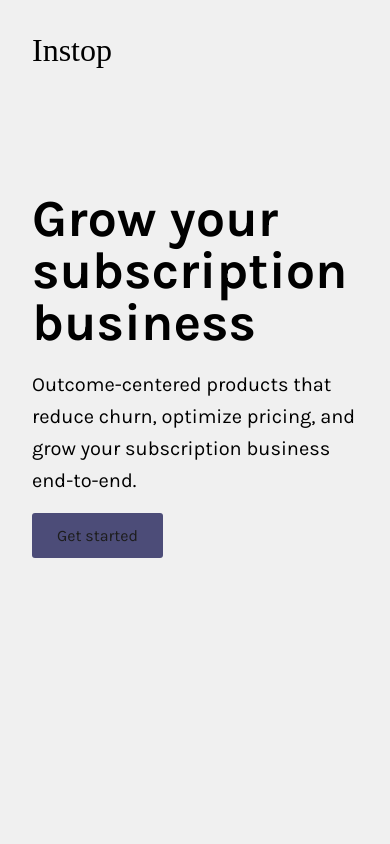
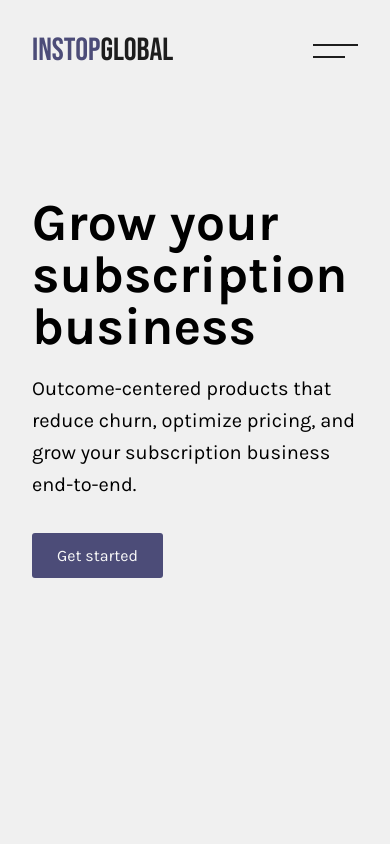
Before and after one commit to AustinMusiku/SaasSite, a website: page index.html in a window 390 px wide. Shown: the top 844 px of the page. Drawn offline with nearby package versions, Linux system fonts and the light colour scheme.

Commit message:
mobile nav

```diff
--- a/index.html
+++ b/index.html
@@ -14,7 +14,7 @@
         <div class="grid">
             <nav>
                 <div class="logo">
-                    <span>Instop</span>
+                    <span>Instop</span><span class="serverless">global</span>
                 </div>
                 <ul class="nav-links">
                     <li class="nav-link"><a class="nav-link-section" href="">Home</a></li>
@@ -23,6 +23,10 @@
                     <li class="nav-link"><a class="nav-link-section" href="">Blog</a></li>
                     <li class="nav-link"><a class="btn cta" href="" >Create account</a></li>
                 </ul>
+                <div class="menu">
+                    <div class="ham ham-one"></div>
+                    <div class="ham ham-two"></div>
+                </div>
             </nav>
             <div class="hero">
                 <div class="hero-text">
@@ -234,5 +238,9 @@
             </div>
         </div>
     </footer>
+    <script src="https://cdnjs.cloudflare.com/ajax/libs/gsap/3.6.0/gsap.min.js" integrity="sha512-1dalHDkG9EtcOmCnoCjiwQ/HEB5SDNqw8d4G2MKoNwjiwMNeBAkudsBCmSlMnXdsH8Bm0mOd3tl/6nL5y0bMaQ==" crossorigin="anonymous"></script>
+    <script src="https://cdnjs.cloudflare.com/ajax/libs/gsap/3.6.0/ScrollTrigger.min.js"></script>
+    <script src="https://cdnjs.cloudflare.com/ajax/libs/gsap/3.6.0/ScrollToPlugin.min.js"></script>
+    <script src="./js/index.js"></script>
 </body>
 </html>
--- a/js/index.js
+++ b/js/index.js
@@ -0,0 +1,52 @@
+let menu = document.querySelector('.menu');
+let mobileNav = document.querySelector('.nav-links');
+let hams = menu.querySelectorAll('.ham');
+let hamOne = menu.querySelectorAll('.ham-one');
+let hamTwo = menu.querySelectorAll('.ham-two');
+
+let hero = document.querySelector('.hero');
+let sections = document.querySelectorAll('section');
+let sectionheadings = document.querySelectorAll('.section-heading');
+
+// gsap timelines
+let navSlide = gsap.timeline({
+    paused: true,
+    reversed: true
+});
+
+navSlide
+        .to(hamTwo, .25, {
+            width: '45px',
+            transformOrigin: 'right'
+        })
+        .to(mobileNav, .25, {
+            xPercent: '100',
+            ease: 'power4.out'
+        })
+        .to(hamOne, .01, { backgroundColor: 'white' }, 'color')
+        .to(hamTwo, .01, { backgroundColor: 'white' }, 'color')
+
+        .to(hamOne, .1, {
+            transformOrigin: "50% 50%",
+            y: '6',
+            backgroundColor: 'white'
+        }, 'center')
+        .to(hamTwo, .1, {
+            transformOrigin: "50% 50%",
+            y: '-6',
+            backgroundColor: 'white'
+        }, 'center')
+
+        .to(hamOne, .1, { rotation: 90 }, 'rotate')
+        .to(hamTwo, .1, { rotation: -90 }, 'rotate')
+
+        .to(hamOne, .125, { rotation: 45, scaleX: .75 }, 'cross')
+        .to(hamTwo, .125, { rotation: -45, scaleX: .75 }, 'cross');
+
+
+menu.addEventListener('click', () => {
+    // mobileNav.classList.toggle('activeNav');
+    menu.classList.toggle('active-nav');
+
+    navSlide.reversed() ? navSlide.play() : navSlide.reverse();
+})
--- a/scss/_components.scss
+++ b/scss/_components.scss
@@ -18,6 +18,7 @@ input{
 .cta{
     padding: 10px 25px;
     background-color: $accent;
+    color: $light;
     border: none;
 }
 .fit{
@@ -70,6 +71,10 @@ nav{
             width: 70%;
         }
     }
+
+    .menu{
+        display: none;
+    }
 }
 
 
@@ -107,7 +112,6 @@ nav{
     }
 }
 
-
 // TRAY2
 .tray2{
     display: grid;
@@ -123,9 +127,7 @@ nav{
     }
 }
 
-
 // BANNER
-
 .banners{
     display: flex;
     flex-direction: column;
@@ -145,7 +147,7 @@ nav{
         gap: 3em;
 
         img{
-            max-height: 400px;
+            max-height: 300px;
             width: 100%;
         }
 
@@ -157,7 +159,6 @@ nav{
 
 
 // DECK
-
 .deck{
     display: flex;
     flex-direction: row;
@@ -240,7 +241,6 @@ nav{
 
 
 // NEWSLETTER
-
 .newsletter{
     background-color: #303030;
 
@@ -282,12 +282,59 @@ nav{
         height: 12vh;
 
         .nav-links{
-            max-width: 70%;
-            display: none;
+            position: absolute;
+            flex-direction: column;
+            padding: 5em 2em;
+            max-width: 100%;
+            width: 100%;
+            height: 100%;
+            top: 0;
+            left: -100%;
+            z-index: 1000;
+            background-color: $dark;
 
             .nav-link{
-                padding: 1em 2em;
+                margin: auto;
+                padding: 1em 0;
+                width: fit-content;
+
+                .nav-link-section{
+                    margin: auto;
+                    text-align: center;
+                    font-size: $fs-sm;
+                    color: $dark-light;
+                }
+                .btn{
+                    margin: 0;
+                    color: $light;
+                }
             }
+        }
+
+        .menu{
+            position: relative;
+            display: flex;
+            flex-direction: column;
+            justify-content: space-between;
+            width: 45px;
+            height: 14px;
+            z-index: 10000;
+
+            .ham{
+                position: relative;
+                width: 100%;
+                height: 2px;
+                background-color: $dark;
+            }
+
+            .ham:nth-of-type(2){
+                width: 70%;
+                right: 0;
+            }
+        }
+
+        .active-nav{
+
         }
     }
 
@@ -341,7 +388,7 @@ nav{
             }
 
             .banner-text{
-                padding: 2em;
+                padding: 2em 0;
                 text-align: center;
             }
         }
--- a/scss/_layout.scss
+++ b/scss/_layout.scss
@@ -23,6 +23,12 @@ header{
         display: grid;
         grid-template-columns: 1fr 1fr;
         align-items: center;
+
+        .hero-text{
+            .btn{
+                margin-top: 2em;
+            }
+        }
 
         .hero-img{
             padding: 5em;
--- a/scss/_typography.scss
+++ b/scss/_typography.scss
@@ -1,4 +1,5 @@
-@import url('https://fonts.googleapis.com/css2?family=Faster+One&display=swap&family=Karla:wght@200;400;700&display=swap');
+@import url('https://fonts.googleapis.com/css2?family=Bebas+Neue&family=Poiret+One&display=swap&family=Karla:wght@200;400;700&display=swap');
+
 @import 'variables';
 
 h1,h2,h3,
@@ -34,7 +35,14 @@ a{
     text-decoration: none;
     color: $dark;
 }
-
+span{
+    font-family: 'Bebas Neue', sans-serif;
+    font-size: $fs-l;
+    color: $accent;
+    &.serverless{
+        color: $dark;
+    }
+}
 .logo{
     font-family: 'Faster One' sans-serif;
     font-size: $fs-l;
```
Also changed, not shown: css/style.css.
